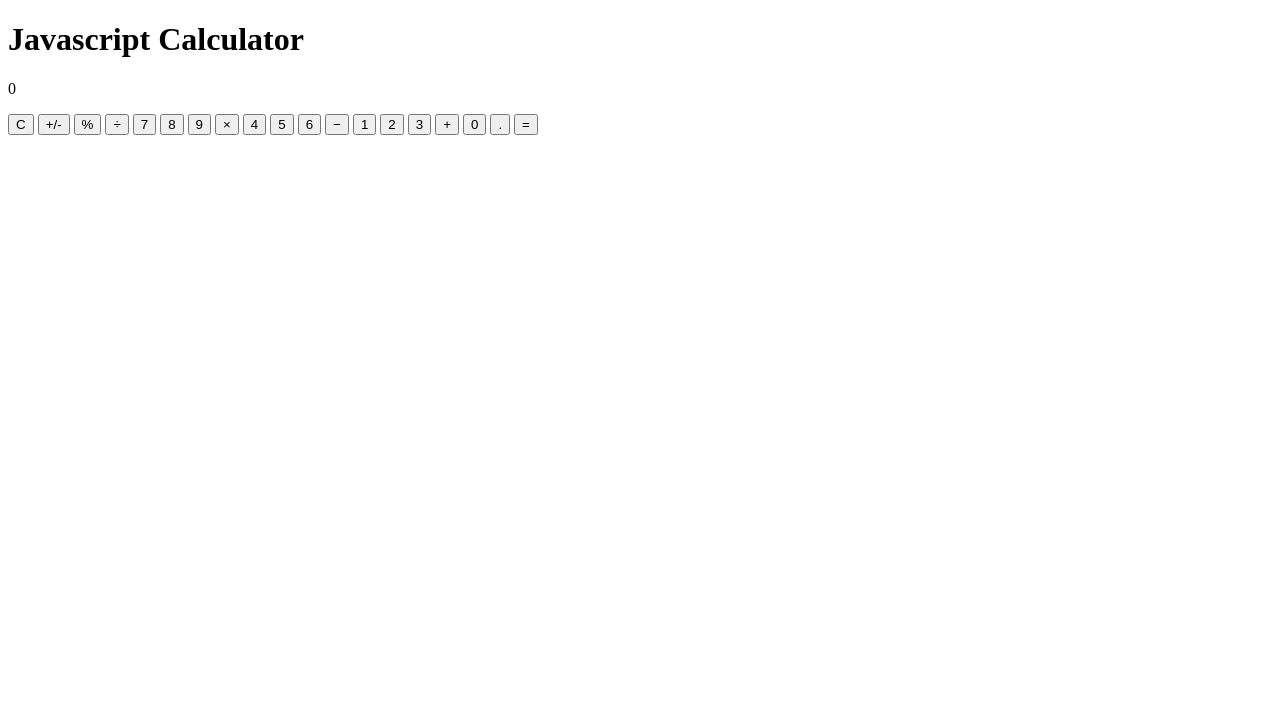
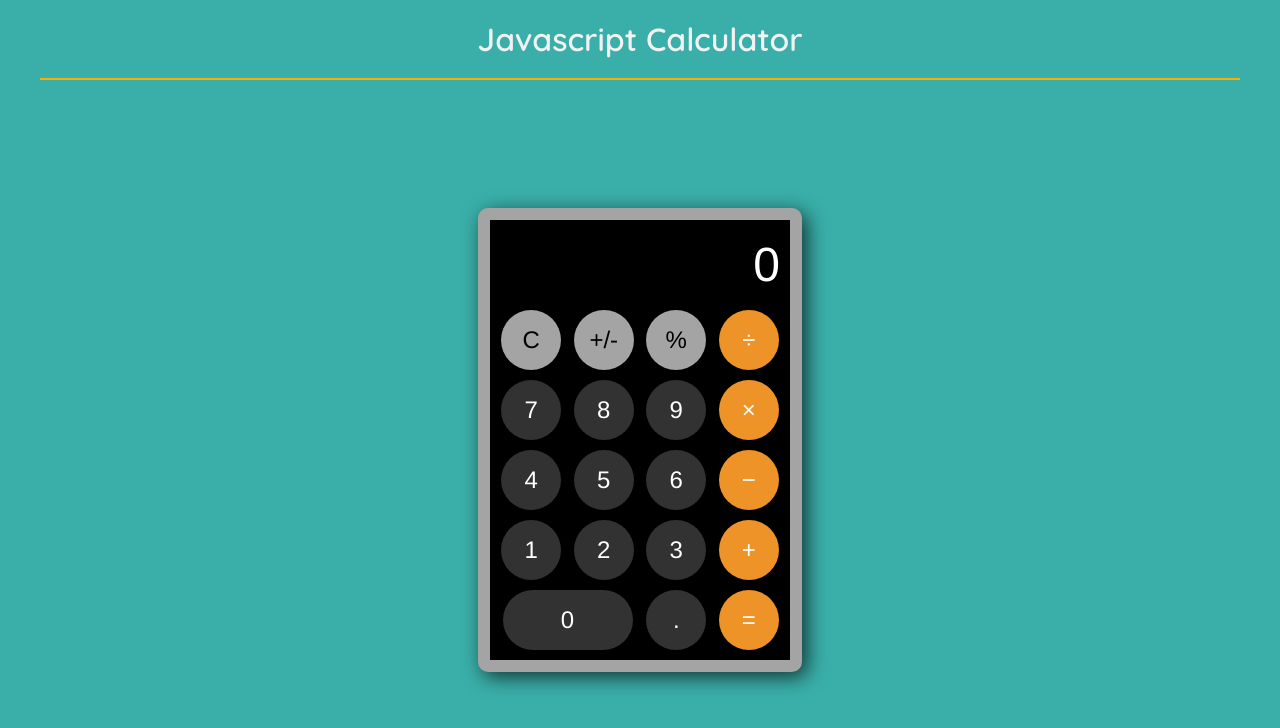
Before and after one commit to nicktruby/js-calculator, a plain HTML site: page index.html in a window 1280 px wide. Drawn offline with nearby package versions, Linux system fonts and the light colour scheme; files that its build step writes are made by us from their sources; the site is published under a folder, as on GitHub Pages, so addresses that start at the root find nothing.

Commit message:
Update index.html

```diff
--- a/index.html
+++ b/index.html
@@ -4,7 +4,7 @@
   <meta charset="UTF-8">
   <meta name="viewport" content="width=device-width, initial-scale=1.0">
   <title>Javascript Calculator</title>
-  <link rel="stylesheet" href="/styles.css" class="css">
+  <link rel="stylesheet" href="./styles.css" class="css">
   <link href="https://fonts.googleapis.com/css2?family=Quicksand:wght@300;400;500;600;700&family=Raleway:ital,wght@0,100;0,200;0,300;0,400;0,500;0,600;0,700;0,800;0,900;1,100;1,200;1,300;1,400;1,500;1,600;1,700;1,800;1,900&display=swap" rel="stylesheet">
 </head>
 <body>
```
